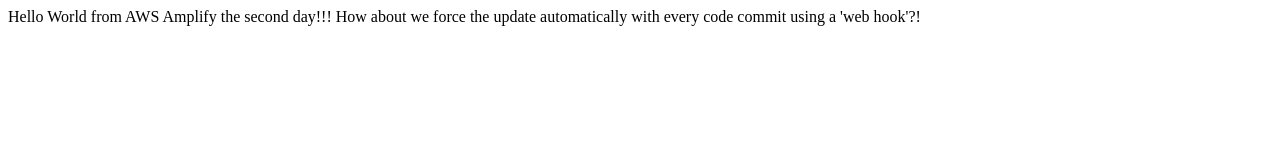
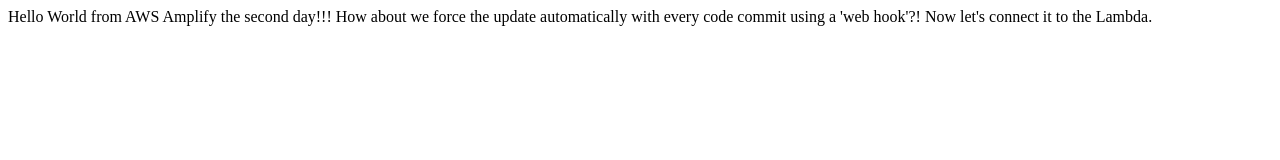
Before and after one commit to EsaSalahuddin/helloworld, a plain HTML site: page index.html in a window 1280 px wide. Drawn offline with Linux system fonts and the light colour scheme.

Commit message:
Update index.html

```diff
--- a/index.html
+++ b/index.html
@@ -8,5 +8,6 @@
 <body>
     Hello World from AWS Amplify the second day!!!
     How about we force the update automatically with every code commit using a 'web hook'?!
+    Now let's connect it to the Lambda.
 </body>
 </html>
```
